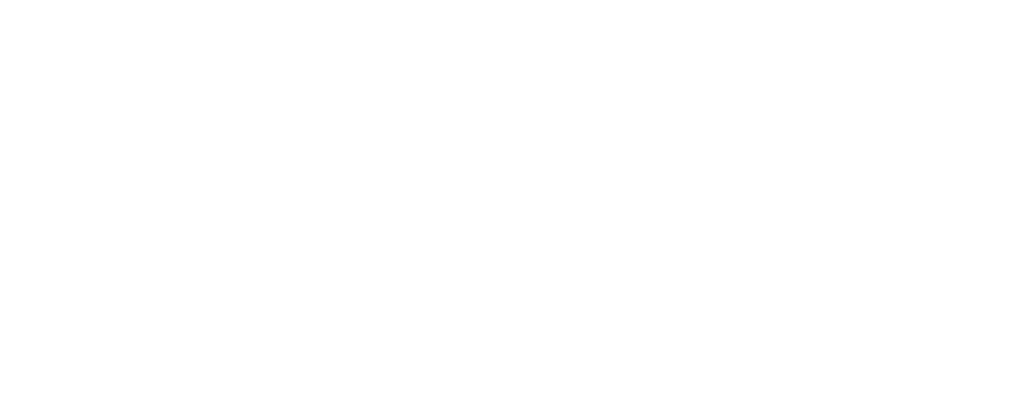
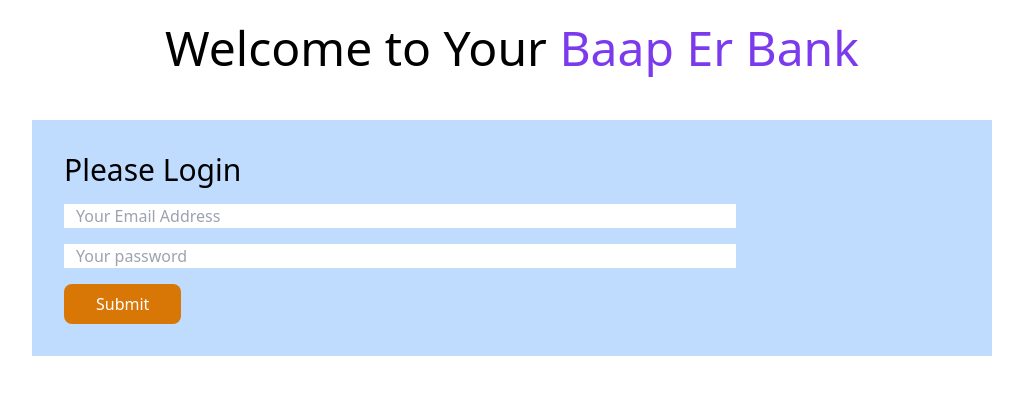
Before and after one commit to salmamouri/baap-er-bank-js, a plain HTML site: page index.html in a window 1280 px wide. Shown: the whole page, without its empty margins (128-1151 px from the left). Drawn offline with nearby package versions, Linux system fonts and the light colour scheme.

Commit message:
input field added

```diff
--- a/index.html
+++ b/index.html
@@ -5,8 +5,24 @@
     <meta http-equiv="X-UA-Compatible" content="IE=edge">
     <meta name="viewport" content="width=device-width, initial-scale=1.0">
     <title>Baap Er Bank</title>
+    <script src="https://cdn.tailwindcss.com"></script>
 </head>
 <body>
+   <header>
+    <h1 class="text-5xl text-center mt-6">Welcome to Your
+        <span class="text-semibold text-violet-600">Baap Er Bank</span></h1>
+   </header>
 
+   <main>
+     <section class="bg-blue-200 w-9/12 mx-auto mt-12 p-8">
+        <h3 class="text-3xl mb-4">Please Login</h3>
+        <div>
+            <input class="w-3/4 block mb-4 px-3" type="email" name="" id="user-email" placeholder="Your Email Address">
+            <input class="w-3/4 block mb-4 px-3" type="password" name="" id="user-password" placeholder="Your password">
+            <button id="btn-submit" class="bg-amber-600 hover:bg-sky-700 px-8 py-2 font-medium text-white rounded-lg">Submit</button>
+        </div>
+     </section>
+   </main>
+   <script src="login.js"></script>
 </body>
 </html>
--- /dev/null
+++ b/login.js
@@ -0,0 +1,6 @@
+document.getElementById('btn-submit').addEventListener('click',
+function(){
+const emailField = document.getElementById('user-email');
+const email = emailField.value;
+console.log(email);
+});
```
